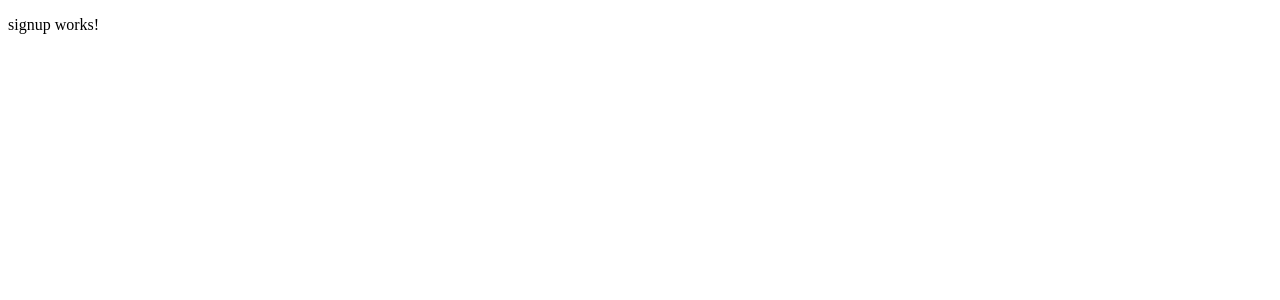
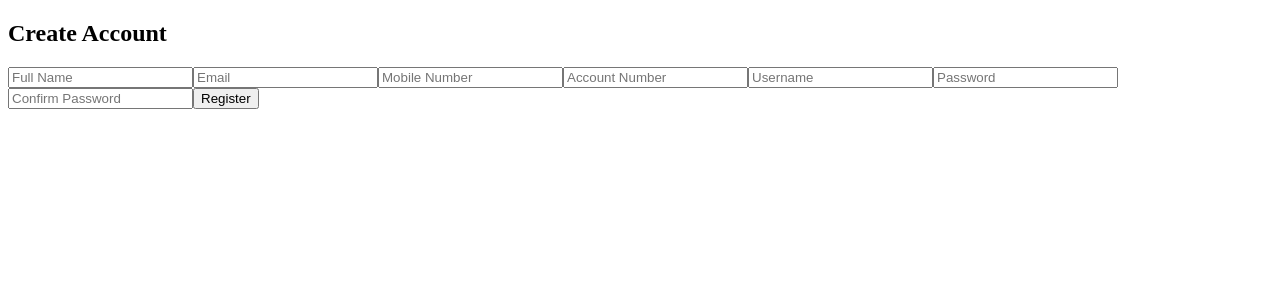
Before and after one commit to Ravula-spurthi/Fund-Transfer-Project, an Angular app in the folder fund-tranfer-ui/: page /signup in a window 1280 px wide. Shown: the top 300 px of the page. Built offline with nearby package versions, Linux system fonts and the light colour scheme.

Commit message:
updated signup page

```diff
--- a/fund-tranfer-ui/src/app/auth/signup/signup.html
+++ b/fund-tranfer-ui/src/app/auth/signup/signup.html
@@ -1 +1,11 @@
-<p>signup works!</p>
+<h2>Create Account</h2>
+
+<input type="text" placeholder="Full Name">
+<input type="email" placeholder="Email">
+<input type="text" placeholder="Mobile Number">
+<input type="text" placeholder="Account Number">
+<input type="text" placeholder="Username">
+<input type="password" placeholder="Password">
+<input type="password" placeholder="Confirm Password">
+
+<button>Register</button>
```
